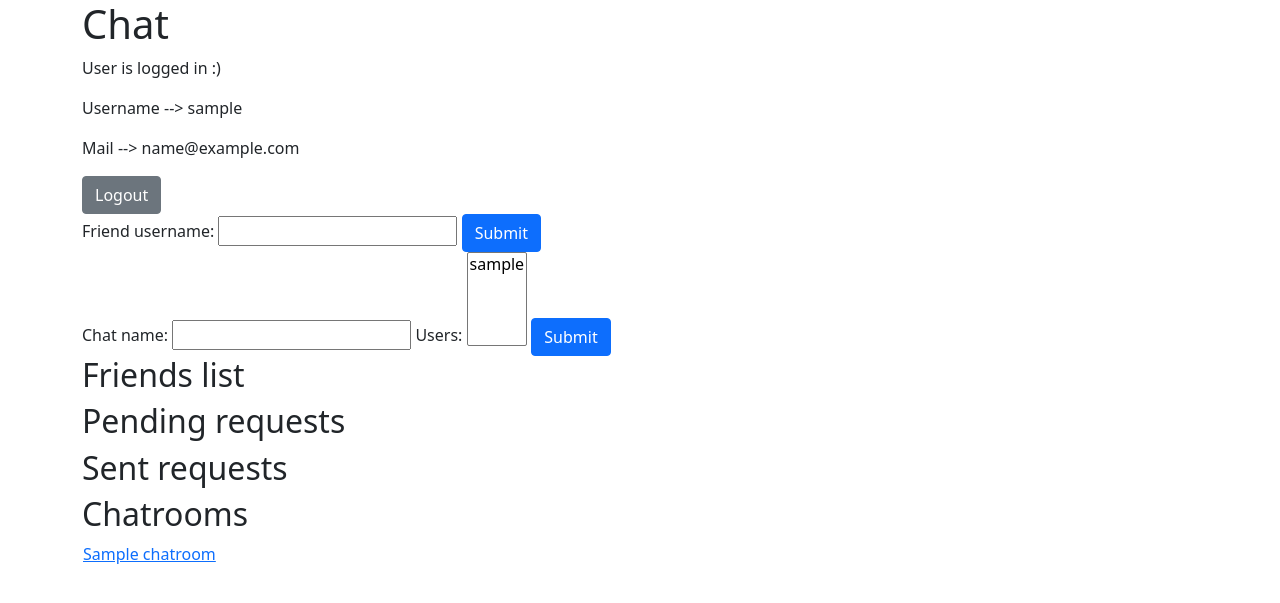
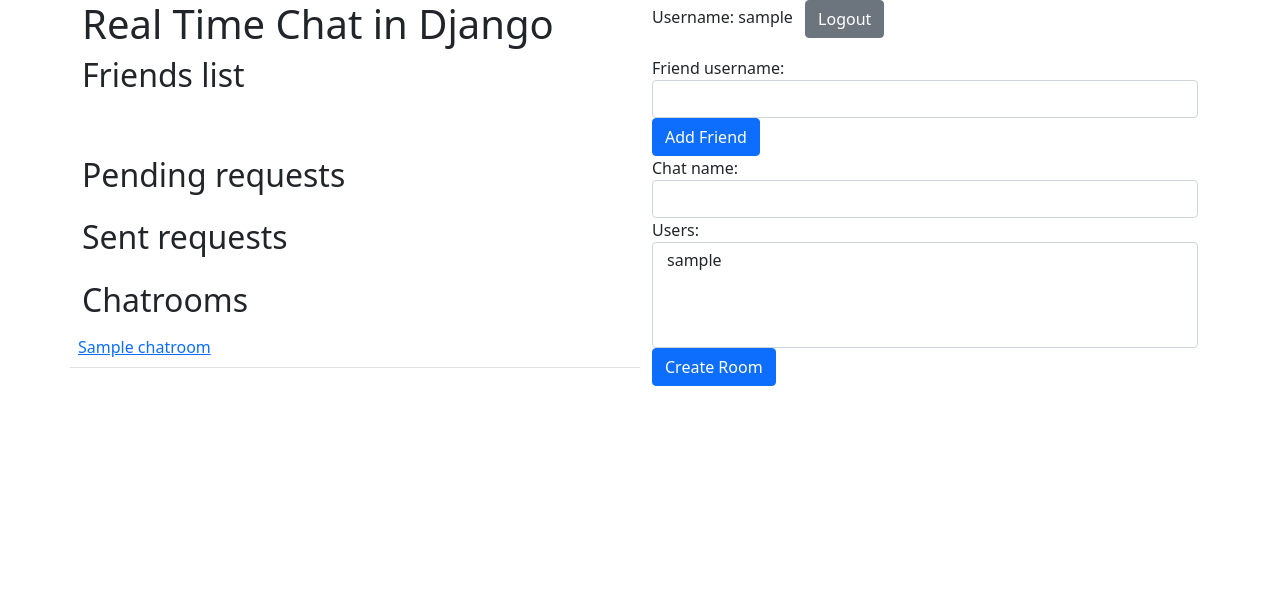
Before and after one commit to mat-sik/Real_time_chat, a Django app: page /chat/ in a window 1280 px wide. Shown: the top 603 px of the page. Run offline with Django 4.2, Linux system fonts and the light colour scheme; a user stored in the database is signed in; tables that the repository leaves empty hold one stand-in row (values such as "Sample post").

Commit message:
Forms look a bit better

```diff
--- a/chat_app_project/account/templates/account/login.html
+++ b/chat_app_project/account/templates/account/login.html
@@ -4,7 +4,7 @@
 <div class="row">
     <form action="{% url 'chat_app:login' %}" method="post">
         {% csrf_token %}
-        {{form.as_p}}
+        {{form}}
         <input type="submit" class="btn btn-primary" value="Submit">
     </form>
 </div>
--- a/chat_app_project/account/templates/account/register.html
+++ b/chat_app_project/account/templates/account/register.html
@@ -4,7 +4,7 @@
 <div class="row">
     <form action="{% url 'chat_app:register' %}" method="post">
         {% csrf_token %}
-        {{form.as_p}}
+        {{form}}
         <input type="submit" class="btn btn-primary" value="Submit">
     </form>
 </div>
--- a/chat_app_project/account/views.py
+++ b/chat_app_project/account/views.py
@@ -1,10 +1,9 @@
 from django.shortcuts import render, redirect
 from django.views import View
 from django.contrib.auth import login, authenticate, logout
-from django.contrib.auth.forms import AuthenticationForm
 from django.contrib import messages
 
-from account.forms import AccountCreationForm
+from account.forms import AccountCreationForm, CustomAuthenticationForm
 
 # Create your views here.
 class ViewRegister(View):
@@ -45,7 +44,7 @@
 
 
 class ViewLogin(View):
-    form_class = AuthenticationForm
+    form_class = CustomAuthenticationForm
     template_name = "account/login.html"
 
     def get(self, request, *args, **kwargs):
--- a/chat_app_project/chat_app/forms.py
+++ b/chat_app_project/chat_app/forms.py
@@ -9,6 +9,11 @@
 
 class AddFriendForm(forms.Form):
     friend_username = forms.CharField(max_length=30)
+
+    def __init__(self, *args, **kwargs):
+        super(AddFriendForm, self).__init__(*args, **kwargs)
+        for visible in self.visible_fields():
+            visible.field.widget.attrs["class"] = "form-control"
 
     def username_exists(self):
         friend_username = self.cleaned_data.get("friend_username")
@@ -102,6 +107,9 @@
             required=True
         )
 
+        for visible in self.visible_fields():
+            visible.field.widget.attrs["class"] = "form-control"
+
     @transaction.atomic
     def save(self, request):
         new_chatroom = ChatRoom.objects.create(
--- a/chat_app_project/chat_app/templates/chat_app/index.html
+++ b/chat_app_project/chat_app/templates/chat_app/index.html
@@ -1,71 +1,38 @@
 {% extends 'chat_app/base.html' %}
 
 {% block 'contents' %}
-<div>
-    <h1>Chat</h1>
+<div class="row">
+    <div class="col">
+        <h1>Real Time Chat in Django</h1>
     </div>
-{% if user.is_authenticated %}
-<div>
-    <p>User is logged in :)</p>
-    <p>Username -->  {{ user.username }}</p>
-    <p>Mail -->  {{ user.email }}</p>
-</div>
-
-<div>
+    <div class="col">
+        <ul class="list-inline">
+            <li class="list-inline-item">Username: {{ user.username }}</li>
+            <li class="list-inline-item">
                 <a href="{% url 'chat_app:logout' %}">
                     <button class="btn btn-secondary">Logout</button>
-    </a>
-</div>
-{% else %}
-<div>
-    <p>User is not logged in :(</p>
-</div>
-
-<div>
-    <ul class="list-inline">
-        <li class="list-inline-item">
-            <a href="{% url 'chat_app:login' %}">
-                <button class="btn btn-secondary">Login</button>
-            </a>
-        </li>
-        <li class="list-inline-item">
-            <a href="{% url 'chat_app:register' %}">
-                <button class="btn btn-secondary">Register</button>
                 </a>
             </li>
         </ul>
     </div>
-{% endif %}
-
-<div>
-    <form action="{% url 'chat_app:add_friend' %}" method="post">
-        {% csrf_token %}
-        {{form_add_friend}}
-        <input type="submit" class="btn btn-primary" value="Submit">
-    </form>
 </div>
 
-<div>
-    <form action="{% url 'chat_app:add_room' %}" method="post">
-        {% csrf_token %}
-        {{form_add_room}}
-        <input type="submit" class="btn btn-primary" value="Submit">
-    </form>
-</div>
-
-<div>
+<div class="row">
+    <div class="col">
         <h2>Friends list</h2>
-    <table>
+        <table class="table">
             {% for chatroom_users in private_chatrooms_friends %}
-        <th>
+            <tr>
                 <td>{{chatroom_users.user.username}}</td>
                 <td>
-                <a href={% url 'chat_app:room' chatroom_id=chatroom_users.chatroom.id %}>{{chatroom_users.chatroom.name}}</a>
+                    <a href={% url 'chat_app:room' chatroom_id=chatroom_users.chatroom.id %}>
+                        {{chatroom_users.chatroom.name}}
+                    </a>
                 </td>
                 <td>
                     <form action="{% url 'chat_app:del_friend' chatroom_users_id=chatroom_users.id %}" method="post">
                         {% csrf_token %}
-                    <input type="submit" class="btn btn-secondary" value="Del">
+                        <input type="submit" class="btn btn-secondary" value="Delete">
                     </form>
                 </td>
             </th>
@@ -73,66 +40,99 @@
         </table>
     </div>
 
-<div>
+    <div class="col">
+        <form action="{% url 'chat_app:add_friend' %}" method="post">
+            {% csrf_token %}
+            {{form_add_friend}}
+            <input type="submit" class="btn btn-primary" value="Add Friend">
+        </form>
+    </div>
+</div>
+
+<div class="row">
+    <div class="col">
+        <div class="row">
             <h2>Pending requests</h2>
-    <table>
+            <table class="table">
                 {% for chatroom_users in private_chatrooms_pending %}
-        <th>
+                <tr>
                     <td>
                         {{chatroom_users.user.username}}
                     </td>
                     <td>
-                <a href={% url 'chat_app:room' chatroom_id=chatroom_users.chatroom.id %}>{{chatroom_users.chatroom.name}}</a>
+                        <a href={% url 'chat_app:room' chatroom_id=chatroom_users.chatroom.id %}>
+                            {{chatroom_users.chatroom.name}}
+                        </a>
                     </td>
                     <td>
+                        <ul class="list-inline">
+                            <li class="list-inline-item">
                                 <form action="{% url 'chat_app:add_friend' %}" method="post">
                                     {% csrf_token %}
                                     <input type="hidden" name="friend_username" value="{{chatroom_users.user.username}}">
                                     <input type="submit" class="btn btn-secondary" value="Add">
                                 </form>
-            </td>
-            <td>
+                            </li>
+
+                            <li class="list-inline-item">
                                 <form action="{% url 'chat_app:del_pending' chatroom_users_id=chatroom_users.id %}" method="post">
                                     {% csrf_token %}
-                    <input type="submit" class="btn btn-secondary" value="Del">
+                                    <input type="submit" class="btn btn-secondary" value="Decline">
                                 </form>
-            </td>
-        </th>
-        {% endfor %}
-    </table>
-</div>
-
-<div>
-    <h2>Sent requests</h2>
-    <table>
-        {% for chatroom_users in private_chatrooms_sent %}
-        <th>
-            <td>{{chatroom_users.user.username}}</td>
-            <td>
-                <a href={% url 'chat_app:room' chatroom_id=chatroom_users.chatroom.id %}>{{chatroom_users.chatroom.name}}</a>
-            </td>
-            <td>
-                <form action="{% url 'chat_app:del_sent' chatroom_users_id=chatroom_users.id %}" method="post">
-                    {% csrf_token %}
-                    <input type="submit" class="btn btn-secondary" value="Del">
-                </form>
-            </td>
-        </th>
-        {% endfor %}
-    </table>
-</div>
-
-<div>
-    <h2>Chatrooms</h2>
-    <table>
-        {% for chatroom in nonprivate_chatrooms %}
-        <tr>
-            <td>
-                <a href={% url 'chat_app:room' chatroom_id=chatroom.id %}>{{chatroom.name}}</a>
+                            </li>
+                        </ul>
                     </td>
                 </tr>
                 {% endfor %}
             </table>
         </div>
 
+        <div class="row">
+            <h2>Sent requests</h2>
+            <table class="table">
+                {% for chatroom_users in private_chatrooms_sent %}
+                <tr>
+                    <td>{{chatroom_users.user.username}}</td>
+                    <td>
+                        <a href={% url 'chat_app:room' chatroom_id=chatroom_users.chatroom.id %}>
+                            {{chatroom_users.chatroom.name}}
+                        </a>
+                    </td>
+                    <td>
+                        <form action="{% url 'chat_app:del_sent' chatroom_users_id=chatroom_users.id %}" method="post">
+                            {% csrf_token %}
+                            <input type="submit" class="btn btn-secondary" value="Cancel">
+                        </form>
+                    </td>
+                </tr>
+                {% endfor %}
+            </table>
+        </div>
+
+        <div class="row">
+            <h2>Chatrooms</h2>
+            <table class="table">
+                {% for chatroom in nonprivate_chatrooms %}
+                <tr>
+                    <td>
+                        <a href={% url 'chat_app:room' chatroom_id=chatroom.id %}>
+                            {{chatroom.name}}
+                        </a>
+                    </td>
+                </tr>
+                {% endfor %}
+            </table>
+        </div>
+    </div>
+
+    <div class="col">
+        <form action="{% url 'chat_app:add_room' %}" method="post">
+            {% csrf_token %}
+            {{form_add_room}}
+            <input type="submit" class="btn btn-primary" value="Create Room">
+        </form>
+    </div>
+
+</div>
+
 {% endblock %}
```
Also changed, not shown: chat_app_project/account/forms.py (+14 -0 lines). Lines whose indentation alone changed are shown as unchanged.
